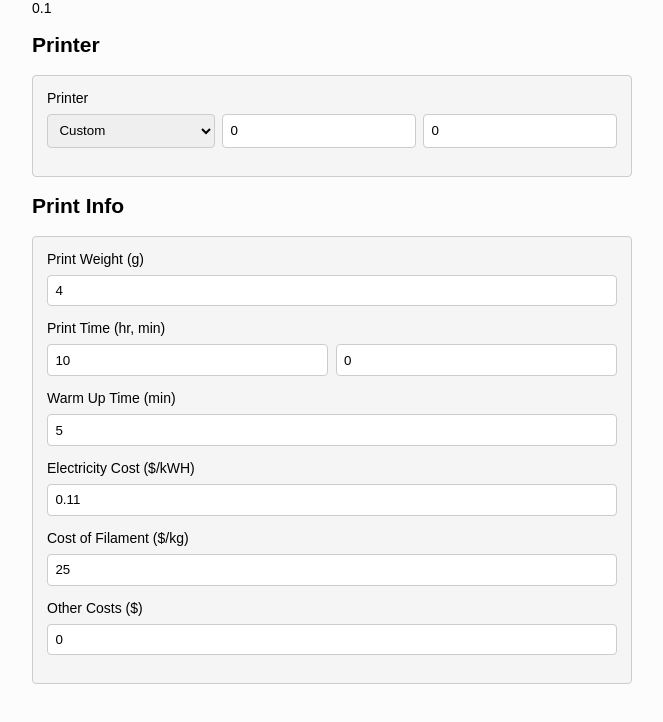
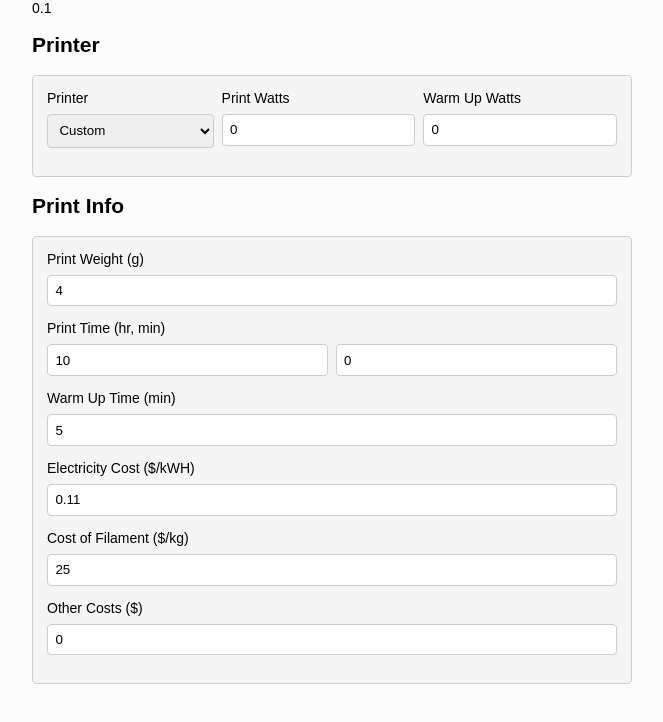
Before and after one commit to willuhmjs/printstimate, a SvelteKit app: page / in a window 1280 px wide. Shown: the top 722 px of the page, without its empty margins (308-971 px from the left). Built offline with nearby package versions, Linux system fonts and the light colour scheme.

Commit message:
feat: give labels to printer wattage inputs #3

```diff
--- a/src/routes/+page.svelte
+++ b/src/routes/+page.svelte
@@ -41,6 +41,7 @@
 <main>
 	{estimateCost(conditions, printer)}
 	<Box title="Printer">
+		<div class="printerInput">
 		<div class="inputItem">
 			<label for="printer">Printer</label>
 			<br />
@@ -50,21 +51,36 @@
 						<option value={printer}>{printer.name}</option>
 					{/each}
 				</select>
+			</div>
+		</div>
+		<div class="inputItem">
+			<label for="printWatts">Print Watts</label>
+			<br />
+			<div class="inputContent">
 				<input
+					min="0"
+					placeholder="Watts"
+					id="printWatts"
 					type="number"
-					min="0"
-					disabled={printer.name !== 'Custom'}
 					bind:value={printer.printWatts}
 				/>
+			</div>
+		</div>
+		<div class="inputItem">
+			<label for="warmupWatts">Warm Up Watts</label>
+			<br />
+			<div class="inputContent">
 				<input
 					min="0"
+					placeholder="Watts"
+					id="warmupWatts"
 					type="number"
-					disabled={printer.name !== 'Custom'}
 					bind:value={printer.warmupWatts}
 				/>
 			</div>
-		</div></Box
-	>
+		</div>
+	</div>
+	</Box>
 	<Box title="Print Info">
 		<div class="inputItem">
 			<label for="amountInGrams">Print Weight (g)</label>
@@ -154,6 +170,17 @@
 		flex-direction: row;
 	}
 
+	.printerInput {
+		display: flex;
+		flex-direction: row;
+		justify-content: space-between;
+		gap: 1ch;
+	}
+
+	.printerInput div {
+		flex: 1;
+	}
+
 	.inputContent input[type='number'] {
 		flex: 1;
 		padding: 1ch;
```
